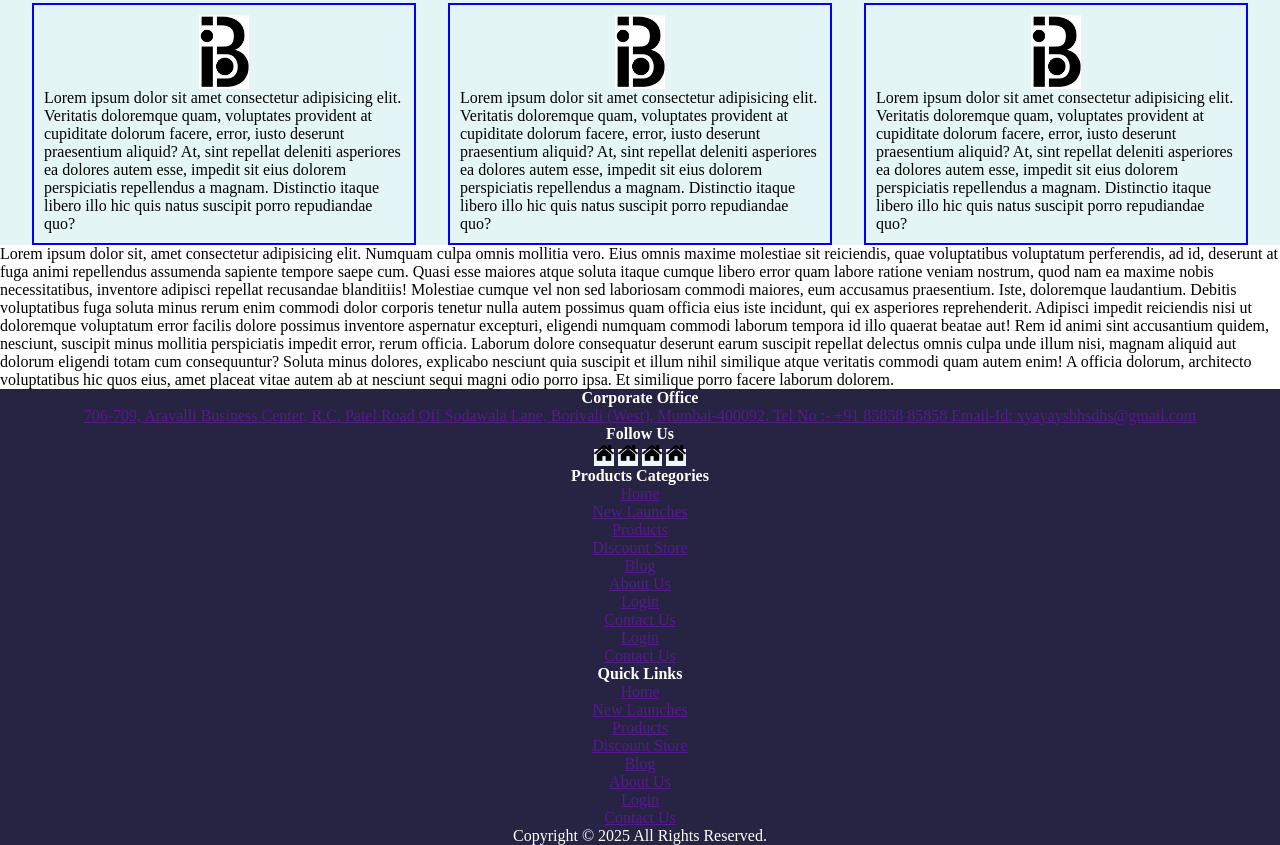
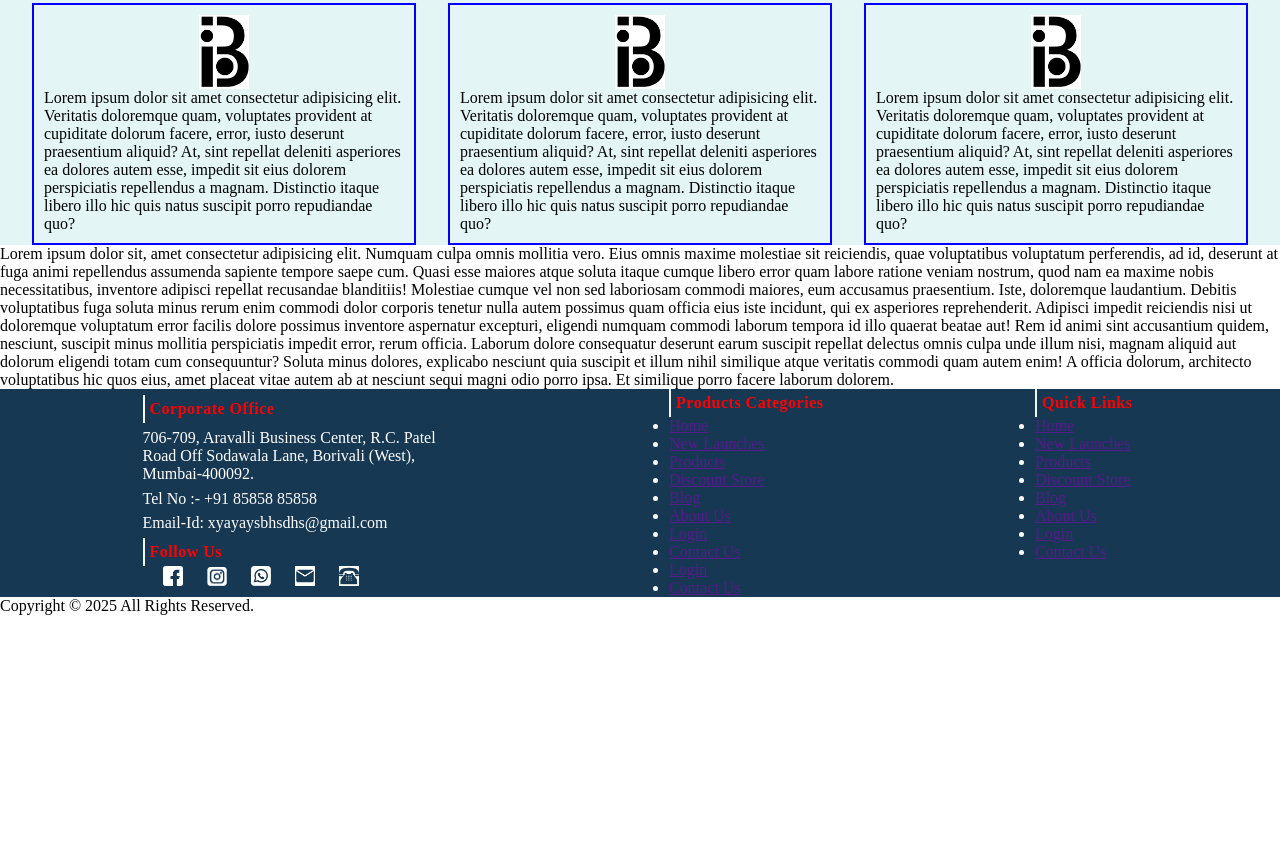
Before and after one commit to gurujadhav/IndiaBagHouse, a plain HTML site: page index.html in a window 1280 px wide. Shown: the part 445-1290 px from the top of the page. After the commit the page ends 1060 px from the top, so only its background shows below. Drawn offline with Linux system fonts and the light colour scheme; a web font is replaced by a local one.

Commit message:
Footer modified

```diff
--- a/index.html
+++ b/index.html
@@ -16,11 +16,13 @@
     <header>
         <nav>
             <div class="nav-logo">
-                <a href="http://www.indiabaghouse.unaux.com"><img height="30vw" src="logo.png" alt="logo" /></a>
+                <a href="http://www.indiabaghouse.unaux.com"><img height="30vw" src="./assets/logo.png"
+                        alt="logo" /></a>
             </div>
             <div class="nav-wrapper">
                 <ul class="nav-list">
-                    <li><a href="http://www.indiabaghouse.unaux.com"><img width="25px" src="home.png" alt="home" /></a>
+                    <li><a href="http://www.indiabaghouse.unaux.com"><img width="25px" src="./assets/home.png"
+                                alt="home" /></a>
                     </li>
                     <li class="nav-item"><a href="#">New Launches</li></a>
                     <li class="nav-item"><a href="#">Products</li></a>
@@ -64,17 +66,20 @@
     <aside>
         <h2 class="aside-text">India Bag House Service</h2>
         <div class="aside-wrapper">
-            <div class="aside-item"><img src="logo.png" width="50em" alt="" />Lorem ipsum dolor sit amet consectetur
+            <div class="aside-item"><img src="./assets/logo.png" width="50em" alt="" />Lorem ipsum dolor sit amet
+                consectetur
                 adipisicing elit. Veritatis doloremque quam, voluptates provident at cupiditate dolorum facere, error,
                 iusto deserunt praesentium aliquid? At, sint repellat deleniti asperiores ea dolores autem esse, impedit
                 sit eius dolorem perspiciatis repellendus a magnam. Distinctio itaque libero illo hic quis natus
                 suscipit porro repudiandae quo?</div>
-            <div class="aside-item"><img src="logo.png" width="50em" alt="" />Lorem ipsum dolor sit amet consectetur
+            <div class="aside-item"><img src="./assets/logo.png" width="50em" alt="" />Lorem ipsum dolor sit amet
+                consectetur
                 adipisicing elit. Veritatis doloremque quam, voluptates provident at cupiditate dolorum facere, error,
                 iusto deserunt praesentium aliquid? At, sint repellat deleniti asperiores ea dolores autem esse, impedit
                 sit eius dolorem perspiciatis repellendus a magnam. Distinctio itaque libero illo hic quis natus
                 suscipit porro repudiandae quo?</div>
-            <div class="aside-item"><img src="logo.png" width="50em" alt="" />Lorem ipsum dolor sit amet consectetur
+            <div class="aside-item"><img src="./assets/logo.png" width="50em" alt="" />Lorem ipsum dolor sit amet
+                consectetur
                 adipisicing elit. Veritatis doloremque quam, voluptates provident at cupiditate dolorum facere, error,
                 iusto deserunt praesentium aliquid? At, sint repellat deleniti asperiores ea dolores autem esse, impedit
                 sit eius dolorem perspiciatis repellendus a magnam. Distinctio itaque libero illo hic quis natus
@@ -104,24 +109,33 @@
         </section>
     </main>
     <footer>
+        <div class="footer">
             <div class="footer-address">
                 <h4 class="footer-text">Corporate Office</h4>
-            <a href=""><span>
+                <a href="">
                         706-709, Aravalli Business Center, R.C. Patel Road
                         Off Sodawala Lane, Borivali (West), Mumbai-400092.
-                </span></a>
-            <a href=""><span>
+                    </a>
+                <a href="">
                         Tel No :- +91 85858 85858
-                </span></a>
-            <a href=""><span>
+                    </a>
+                <a href="">
                         Email-Id: xyayaysbhsdhs@gmail.com
-                </span></a>
+                    </a>
 
+                <div class="contact">
                     <h4 class="footer-text">Follow Us</h4>
-            <a style="background-color: aliceblue;" href=""><img src="home.png" width="20px" alt=""></a>
-            <a style="background-color: aliceblue;" href=""><img src="home.png" width="20px" alt=""></a>
-            <a style="background-color: aliceblue;" href=""><img src="home.png" width="20px" alt=""></a>
-            <a style="background-color: aliceblue;" href=""><img src="home.png" width="20px" alt=""></a>
+                    <a href=""><img src="./assets/facebook.png" width="20px"
+                            alt="Facebook"></a>
+                    <a href=""><img src="./assets/instagram.png" width="20px"
+                            alt="instagram"></a>
+                    <a href=""><img src="./assets/whatsapp.png" width="20px"
+                            alt="whatsapp"></a>
+                    <a href=""><img src="./assets/mail.png" width="20px"
+                            alt="mail"></a>
+                    <a href=""><img src="./assets/Telephone.png" width="20px"
+                            alt="telephone"></a>
+                </div>
             </div>
             <div class="footer-categories">
                 <h4 class="footer-text">Products Categories</h4>
@@ -151,9 +165,10 @@
                     <li><a href="">Contact Us</li></a>
                 </ul>
             </div>
+        </div>
         Copyright &copy; 2025 All Rights Reserved.
     </footer>
-    <script src="script.js"></script>
+    <script src="./script.js"></script>
 </body>
 
 </html>
--- a/style.css
+++ b/style.css
@@ -2,23 +2,17 @@
   margin: 0;
   padding: 0;
   box-sizing: border-box;
-  font-family: 'Laila',serif, sans-serif;
+  font-family: "Laila", serif, sans-serif;
 }
 
 header {
   padding-top: 2vh;
-  background-color:#ffffff;
-}
-
-footer{
-  text-align: center;
-  background-color: #272343;
-  color: white;
+  background-color: #ffffff;
 }
 
 nav {
   display: flex;
-  width: 90vw;
+  width: 97vw;
   padding-left: 3vw;
   justify-content: space-between;
 }
@@ -52,26 +46,26 @@ nav {
   /* text-shadow: 2px 2px 10px rgba(0,0,0,0.5); */
 }
 .slide:nth-child(1) {
-  background: url("head-first.jpg") center/cover;
+  background: url("./assets/head-first.jpg") center/cover;
 }
 .slide:nth-child(2) {
-  background: url("head-second.jpg") center/cover;
+  background: url("./assets/head-second.jpg") center/cover;
 }
 .slide:nth-child(3) {
-  background: url("head-third.jpg") center/cover;
+  background: url("./assets/head-third.jpg") center/cover;
 }
 .slide:nth-child(4) {
-  background: url("head-fourth.jpg") center/cover;
+  background: url("./assets/head-fourth.jpg") center/cover;
 }
 .slide:nth-child(5) {
-  background: url("head-fifth.webp") center/cover;
+  background: url("./assets/head-fifth.webp") center/cover;
 }
 .slide:nth-child(6) {
-  background: url("head-sixth.jpg") center/cover;
+  background: url("./assets/head-sixth.jpg") center/cover;
 }
 
 aside {
-  background-color: #E3F6F5;
+  background-color: #e3f6f5;
 }
 
 .aside-wrapper {
@@ -80,15 +74,14 @@ aside {
   width: 100vw;
   justify-content: space-evenly;
   align-items: center;
-
 }
 
-.aside-text{
+.aside-text {
   text-align: center;
   padding: 2% 0;
 }
 
-.aside-item{
+.aside-item {
   display: flex;
   flex-direction: column;
   justify-content: center;
@@ -97,3 +90,37 @@ aside {
   width: 30vw;
   border: 2px solid blue;
 }
+
+.footer {
+  /* text-align: center; */
+  background-color: #163853;
+  color: white;
+  display: flex;
+  justify-content: space-evenly;
+  gap: 5vw;
+}
+
+.footer-address {
+  display: flex;
+  justify-content: space-evenly;
+  background-color: #163853;
+  flex-direction: column;
+}
+
+.footer-address a {
+  width: 25vw;
+  text-decoration: none;
+  color: white;
+}
+
+.footer h4 {
+  color: red;
+  border-left: 2px solid whitesmoke;
+  padding: 5px;
+  letter-spacing: 0.5px;
+}
+
+.contact a {
+  padding-top: 10px;
+  padding-left: 20px;
+}
```
Also changed, not shown: assets/Telephone.png (added), assets/facebook.png (added), assets/head-fifth.webp (renamed from head-fifth.webp), assets/head-first.jpg (renamed from head-first.jpg), assets/head-fourth.jpg (renamed from head-fourth.jpg), assets/head-second.jpg (renamed from head-second.jpg), assets/head-sixth.jpg (renamed from head-sixth.jpg), assets/head-third.jpg (renamed from head-third.jpg), assets/head.webp (renamed from head.webp), assets/home.png (added), assets/home.svg (added), assets/instagram.png (added), assets/logo.png (added), assets/mail.png (added), 3 more files. Lines whose indentation alone changed are shown as unchanged.
